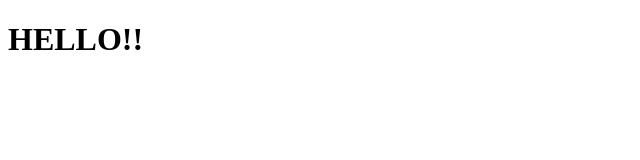
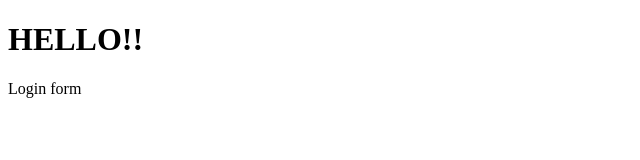
Before and after one commit to Reddman5/hello_world, a plain HTML site: page index.html in a window 1280 px wide. Shown: the full height of the page, 0-640 px from the left. Drawn offline with Linux system fonts and the light colour scheme.

Commit message:
login form

```diff
--- /dev/null
+++ b/dir_2/two.js
@@ -0,0 +1 @@
+console.log('deux');
--- a/index.html
+++ b/index.html
@@ -6,6 +6,6 @@
 	</head>
 	<body>
 		<h1>HELLO!!</h1>
-
+		Login form
 	</body>
 </html>
```
Also changed, not shown: log.txt (added), login.html (added).
